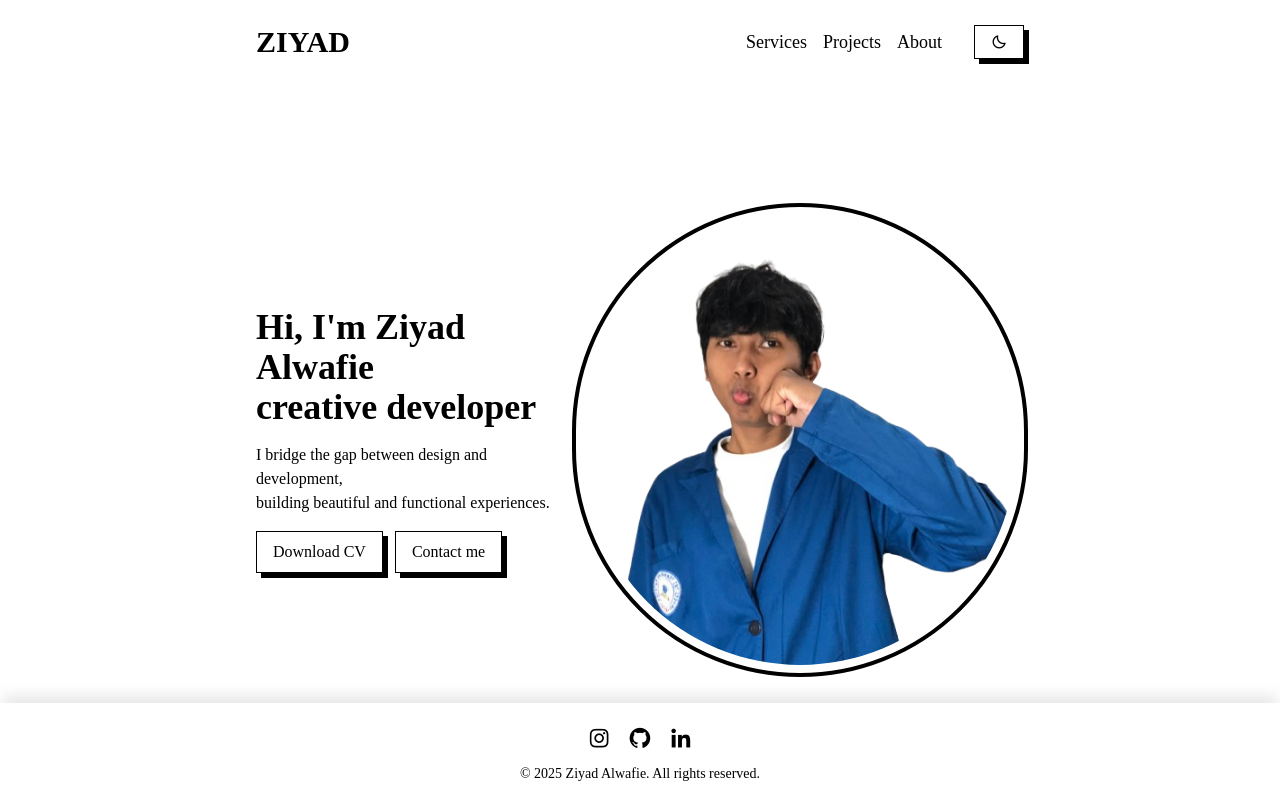
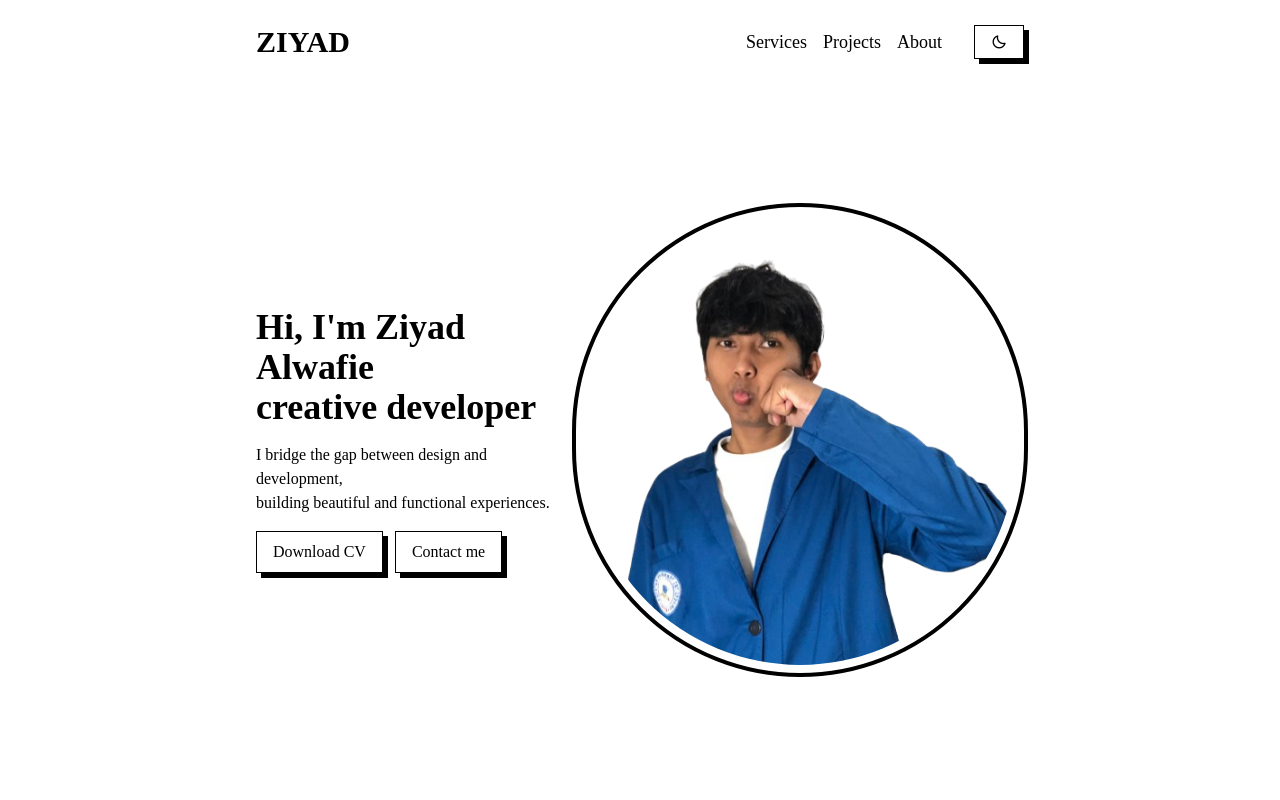
Before and after one commit to zyalwfie/zyalwfie.github.io, a Vue app: page / in a window 1280 px wide. Shown: the top 800 px of the page. Built offline with nearby package versions, Linux system fonts and the light colour scheme; a web font is replaced by a local one.

Commit message:
fix: change position of footer

```diff
--- a/src/components/Footer.vue
+++ b/src/components/Footer.vue
@@ -1,6 +1,6 @@
 <template>
 	<footer
-		class="flex flex-col-reverse gap-y-2 fixed bottom-0 inset-x-0 px-4 md:px-8 py-4 bg-white lg:px-16 xl:px-64 shadow-[0_-10px_15px_-3px_rgba(0,0,0,0.1)] dark:text-white dark:bg-black">
+		class="flex flex-col-reverse gap-y-2 items-center px-4 py-6 md:px-8 lg:px-16 xl:px-64 dark:text-white bg-white dark:bg-black transition-all duration-300 shadow-[0_-10px_15px_-3px_rgba(0,0,0,0.1)]">
 		<div class="text-sm text-center">
 			&copy; 2025 Ziyad Alwafie. All rights reserved.
 		</div>
```
